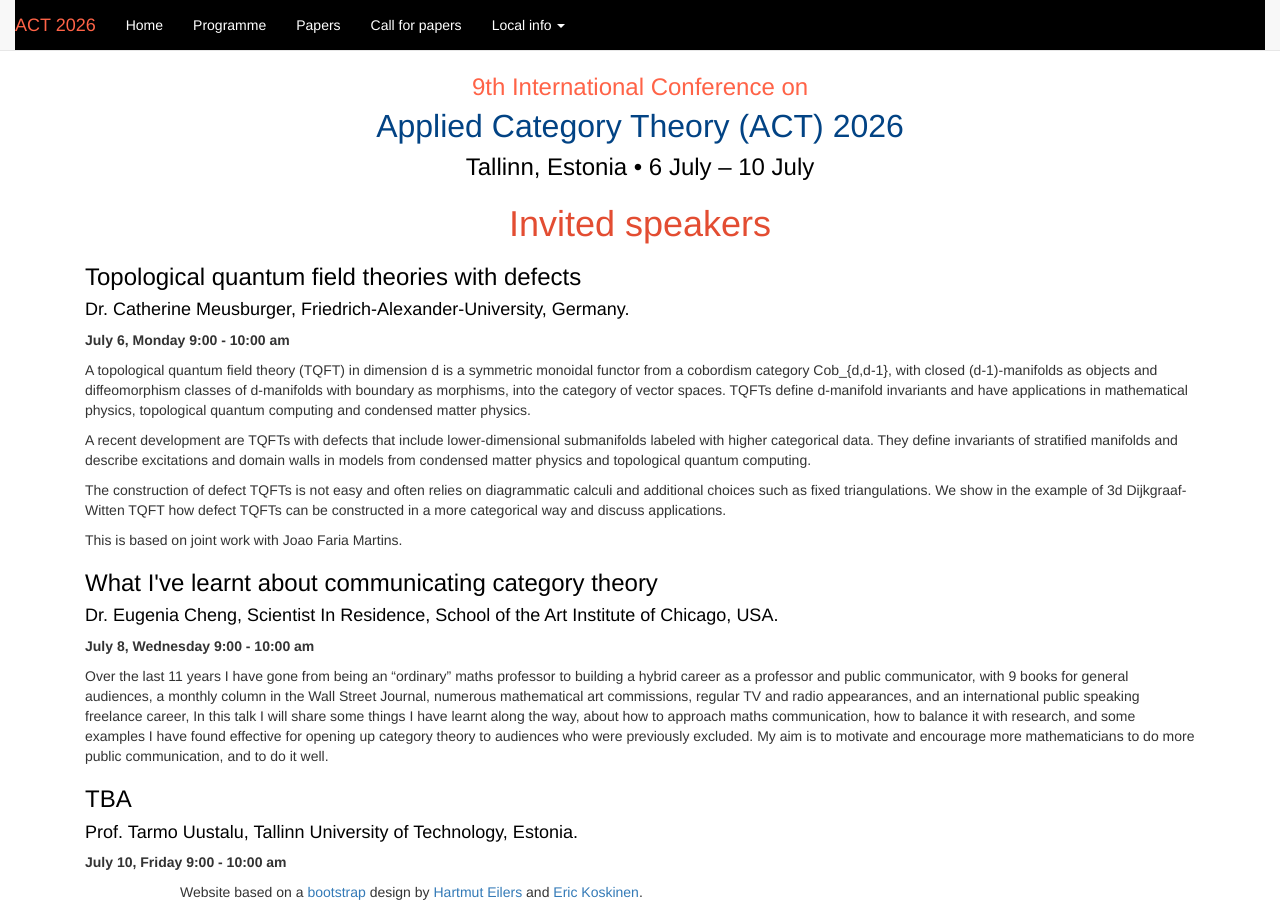
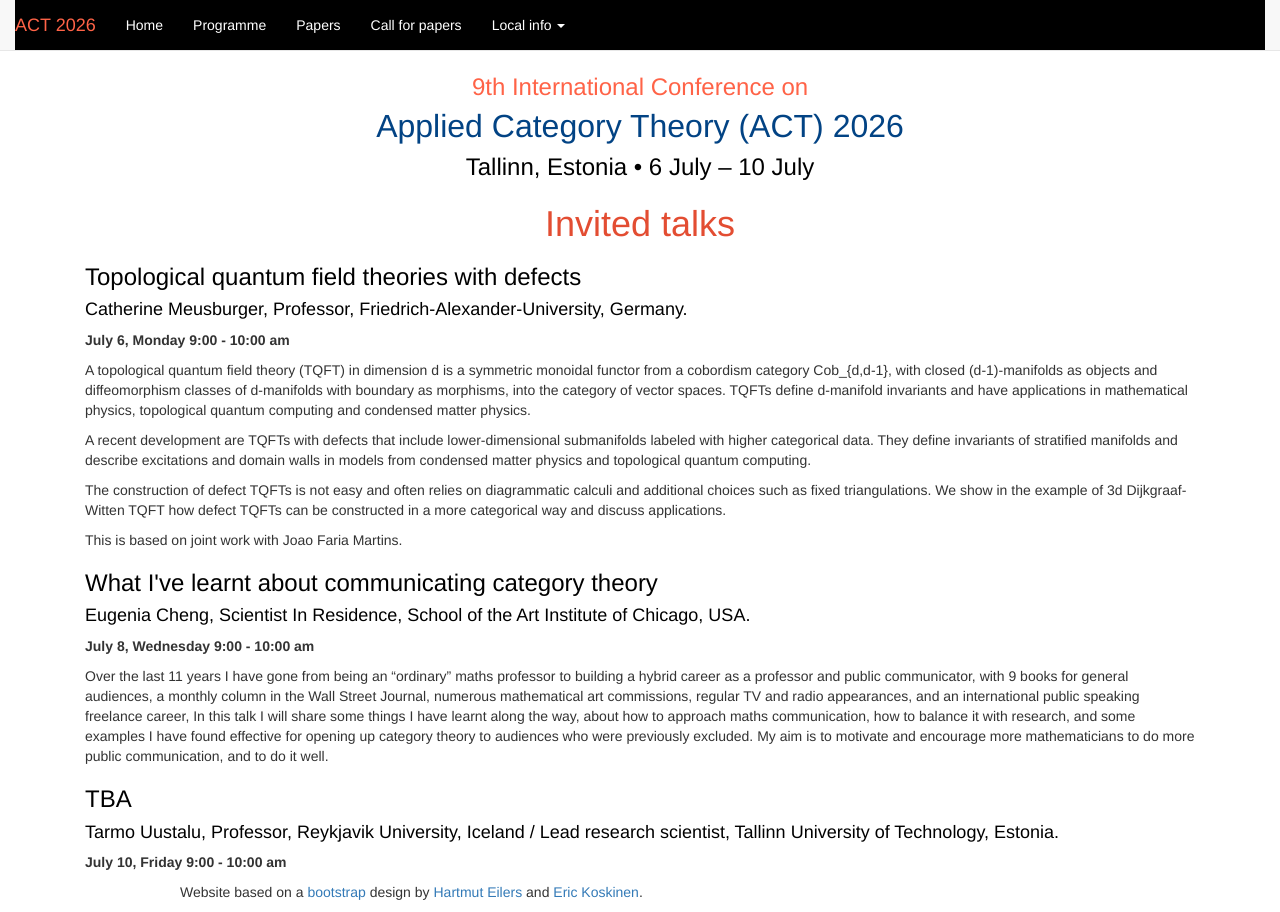
Before and after one commit to actconf2026/actconf2026.github.io, a Jekyll site: the page built from invited.html, in a window 1280 px wide. Built offline with Jekyll 4.4.1, drawn with Linux system fonts in a browser that asks for light colours.

Commit message:
Adding title of the invited speakers.

```diff
--- a/invited.html
+++ b/invited.html
@@ -2,10 +2,10 @@
 layout: act
 ---
       <div class="prose">
-<h1><center>Invited speakers</center></h1>
+<h1><center>Invited talks</center></h1>
 
 <h3 style="color:black;">Topological quantum field theories with defects</h3>
-<h4 style="color:black;">Dr. Catherine Meusburger, Friedrich-Alexander-University, Germany. </h4>
+<h4 style="color:black;"> Catherine Meusburger, Professor, Friedrich-Alexander-University, Germany. </h4>
 
 <p><font size=="+1"> <b> July 6, Monday 9:00 - 10:00 am </b> </font> </p>
 
@@ -32,7 +32,7 @@ applications.</p>
 
 
 <h3 style="color:black;">What I've learnt about communicating category theory</h3>
-<h4 style="color:black;"> Dr. Eugenia Cheng,  Scientist In Residence, School of the Art Institute of Chicago, USA. </h4>
+<h4 style="color:black;"> Eugenia Cheng,  Scientist In Residence, School of the Art Institute of Chicago, USA. </h4>
 <p><font size=="+1"> <b> July 8, Wednesday 9:00 - 10:00 am </b> </font> </p>
 
 <p>Over the last 11 years I have gone from being an “ordinary” maths professor to
@@ -46,7 +46,7 @@ applications.</p>
       public communication, and to do it well. </p>
 
 <h3 style="color:black;">TBA</h3>
-<h4 style="color:black;">Prof. Tarmo Uustalu, Tallinn University of Technology, Estonia. </h4>
+<h4 style="color:black;"> Tarmo Uustalu, Professor, Reykjavik University, Iceland / Lead research scientist, Tallinn University of Technology, Estonia. </h4>
 <p><font size=="+1"> <b> July 10, Friday 9:00 - 10:00 am </b> </font> </p>
 
 		  </div> <!-- prose -->
```
